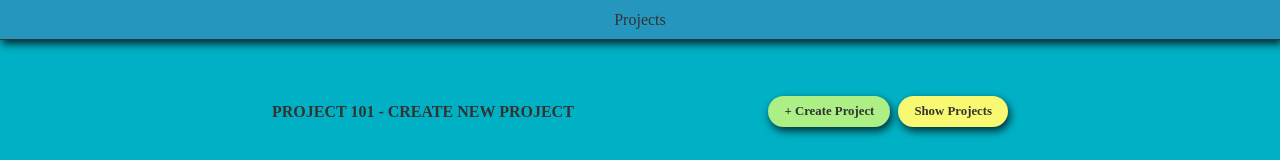
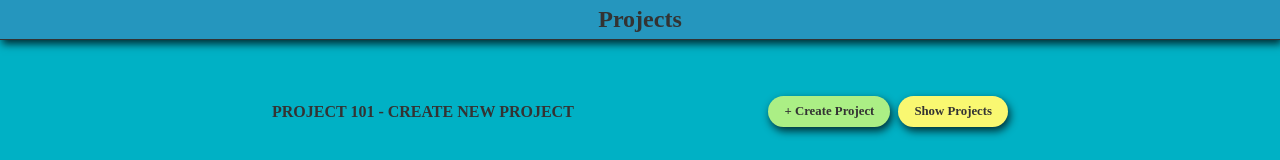
Before and after one commit to SimonR-prog/Project_Databas, a React (Vite) app in the folder Project_Databas/: page / in a window 1280 px wide. Shown: the top 160 px of the page. Built offline with nearby package versions, Linux system fonts and the light colour scheme; a web font is replaced by a local one.

Commit message:
changed p to h2

```diff
--- a/Project_Databas/src/components/Header.jsx
+++ b/Project_Databas/src/components/Header.jsx
@@ -4,7 +4,7 @@ const Header = () => {
   return (
     <>
     <header className='header'>
-      <p>Projects</p>
+      <h2>Projects</h2>
     </header>
     </>
   )
```
